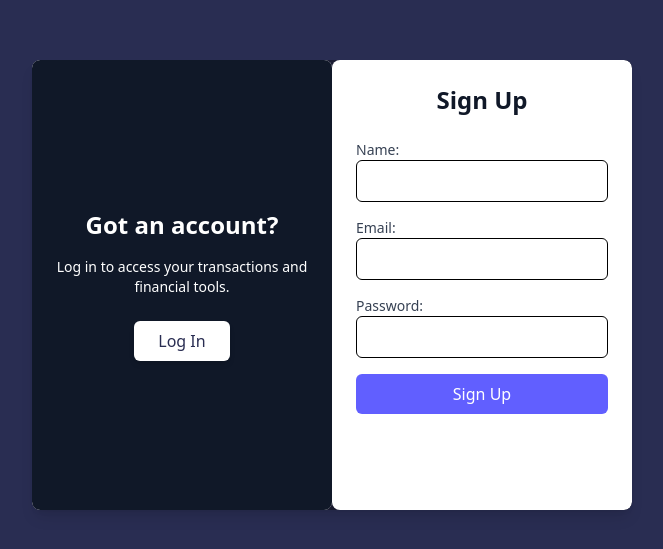
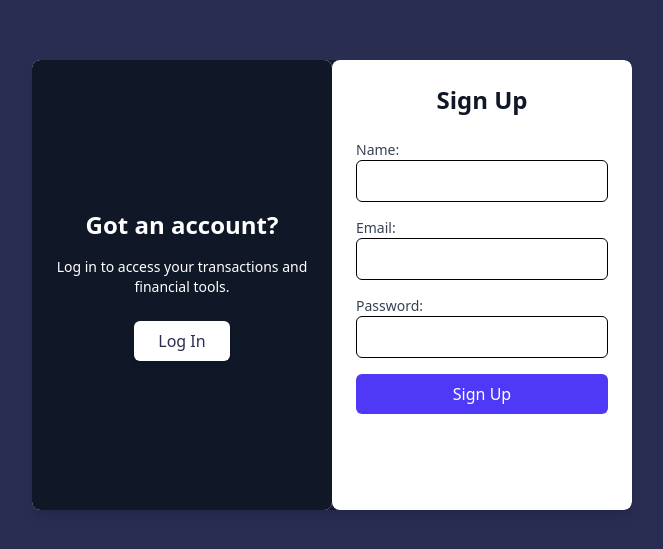
Before and after one commit to willofcode/Smartwallet, a React (Vite) app in the folder client/: page /authform in a window 1280 px wide. Shown: the part 115-664 px from the top of the page, without its empty margins (308-971 px from the left). Built offline with nearby package versions, Linux system fonts and the light colour scheme; no server answers.

Commit message:
AUTHFORMUICOLORFIX

```diff
--- a/client/src/components/AuthPage.jsx
+++ b/client/src/components/AuthPage.jsx
@@ -169,7 +169,7 @@ const AuthPage = () => {
               </div>
               <button
                 type="submit"
-                className="w-full py-2 bg-indigo-500 text-white rounded-md hover:bg-indigo-600 focus:outline-none focus:ring-2 focus:ring-indigo-500"
+                className="w-full py-2 bg-indigo-600 text-white rounded-md hover:bg-indigo-700 focus:outline-none focus:ring-2 focus:ring-indigo-500"
               >
                 Sign Up
               </button>
```
Also changed, not shown: 1 other file (tests, documents, lock files or other folders).
